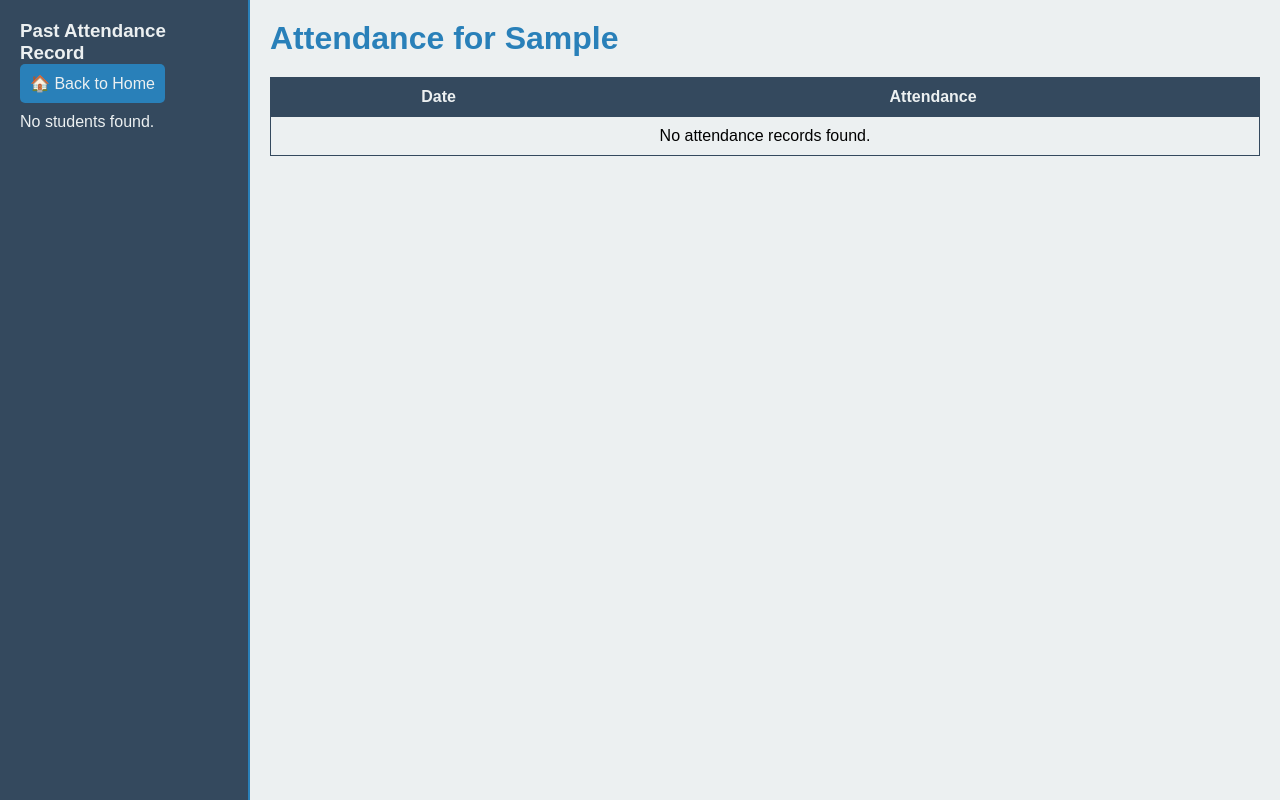
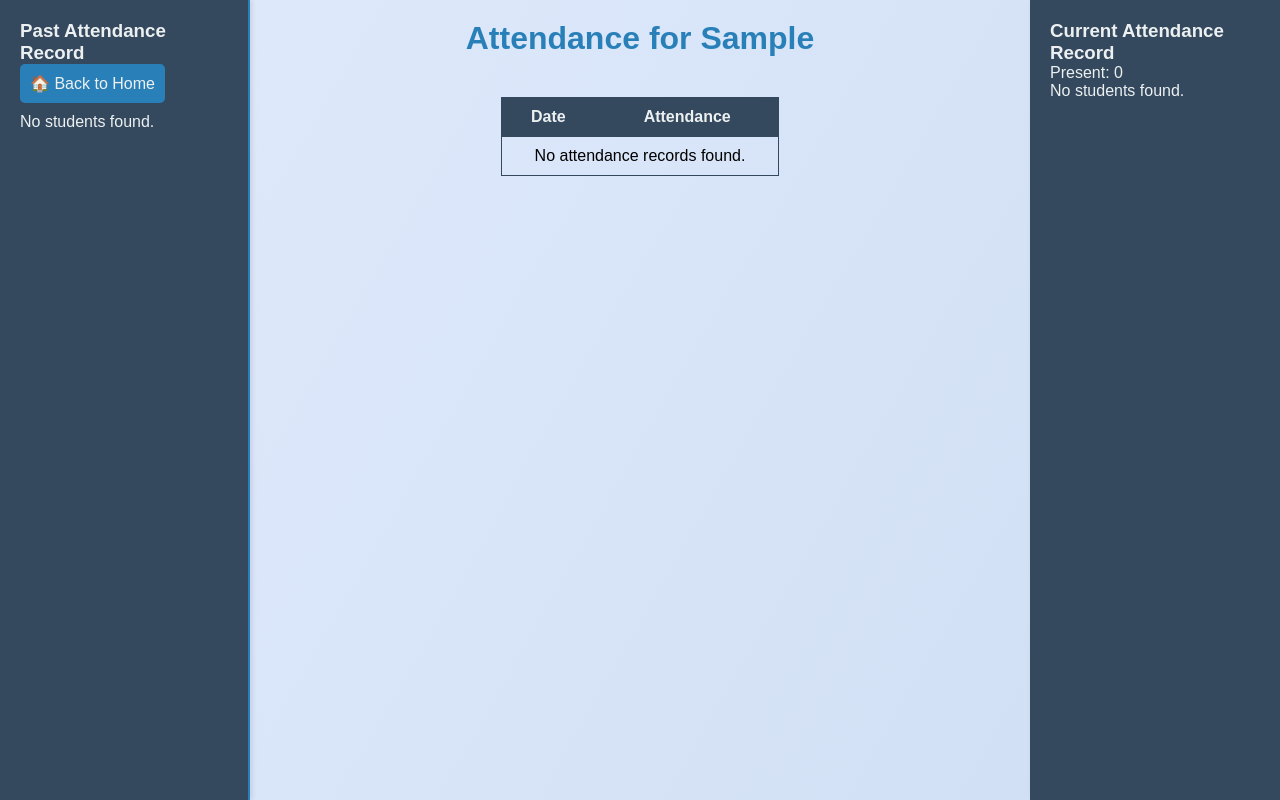
Before and after one commit to NicholasSMarshall/SeniorCapstoneGroup15, a Flask app: page /attendance/1 in a window 1280 px wide. Run offline with Flask 3, Linux system fonts and the light colour scheme; data comes from the database, SQL or seed files in the repository; tables that the repository leaves empty hold one stand-in row (values such as "Sample post").

Commit message:
Add files via upload

```diff
--- a/Capstone/templates/homepage.html
+++ b/Capstone/templates/homepage.html
@@ -10,6 +10,7 @@
             margin: 0;
             padding: 0;
         }
+
         body {
             display: flex;
             font-family: Arial, sans-serif;
@@ -17,6 +18,7 @@
             height: 100vh;
             overflow: hidden;
         }
+
         .leftsidebar, .rightsidebar {
             width: 250px;
             background: #34495e;
@@ -25,9 +27,11 @@
             height: 100vh;
             box-shadow: 2px 0 5px rgba(0, 0, 0, 0.1);
         }
+
         .leftsidebar {
             border-right: 2px solid #2980b9;
         }
+
         .student {
             padding: 10px;
             margin-bottom: 10px;
@@ -37,31 +41,47 @@
             text-decoration: none;
             display: block;
         }
+
         .student:hover {
             background-color: #1abc9c;
         }
+
         .content {
-            flex: 1;
+            display: flex;
+            flex-direction: column;
+            align-items: center;
+            text-align: center;
+            margin: 0 auto;
             padding: 20px;
-            background: #ecf0f1;
         }
+
         .content h1 {
             color: #2980b9;
             margin-bottom: 20px;
         }
+
         .attendance-table {
-            width: 100%;
+            margin-top: 20px;
             border-collapse: collapse;
+            width: 80%;
+            max-width: 700px;
         }
+
         .attendance-table th, .attendance-table td {
             border: 1px solid #34495e;
             padding: 10px;
             text-align: center;
         }
+
         .attendance-table th {
             background: #34495e;
             color: #ecf0f1;
         }
+
+        .upload-section {
+            margin-top: 20px;
+        }
+
         button {
             padding: 10px;
             border-radius: 5px;
@@ -72,10 +92,29 @@
             cursor: pointer;
             margin-bottom: 10px;
         }
+
         button:hover {
             background-color: #1abc9c;
         }
+
+        .student-entry {
+            cursor: pointer;
+            padding: 5px;
+            margin-bottom: 5px;
+            border-radius: 5px;
+            color: white;
+            transition: background-color 0.2s;
+        }
+
+        .student-entry.present {
+            background-color: #28a745; /* green */
+        }
+
+        .student-entry.absent {
+            background-color: #dc3545; /* red */
+        }
     </style>
+
 </head>
 <body>
     <!-- Left Sidebar -->
@@ -141,16 +180,13 @@
 
                     if (file) {
                         const reader = new FileReader();
-
-                        // Once the file is read, display it in the preview image element
                         reader.onload = function(e) {
                             const previewImage = document.getElementById("preview-image");
-                            previewImage.src = e.target.result; // Set the preview image source to the file
-                            previewImage.classList.remove("hidden"); // Show the image preview
-                            document.getElementById("submit-button").classList.remove("hidden"); // Show submit button
+                            previewImage.src = e.target.result;
+                            previewImage.classList.remove("hidden");
+                            document.getElementById("submit-button").classList.remove("hidden");
                         };
 
-                        // Read the file as a Data URL (base64 encoded string)
                         reader.readAsDataURL(file);
                     }
                 });
@@ -159,7 +195,43 @@
         {% endif %}
     </div>
 
+    <div class="rightsidebar">
+        <h3>Current Attendance Record</h3>
 
+        <p id="present-count">Present: 0</p>
+
+        {% if students %}
+            <ul id="student-list" style="list-style: none; padding-left: 0;">
+                {% for student in students %}
+                    <li class="student-entry absent" onclick="toggleAttendance(this)">
+                        {{ student['first_name'] }} {{ student['last_name'] }}
+                    </li>
+                {% endfor %}
+            </ul>
+            <button onclick="submitAttendance()" style="margin-top: 10px;">Submit Final Attendance</button>
+        {% else %}
+            <p>No students found.</p>
+        {% endif %}
+    </div>
+
+    <script>
+        function toggleAttendance(element) {
+            element.classList.toggle('present');
+            element.classList.toggle('absent');
+            updatePresentCount();
+        }
+
+        function updatePresentCount() {
+            const students = document.querySelectorAll('.student-entry');
+            let count = 0;
+            students.forEach(student => {
+                if (student.classList.contains('present')) {
+                    count++;
+                }
+            });
+            document.getElementById('present-count').innerText = `Present: ${count}`;
+        }
+    </script>
 
 </body>
 </html>
```
